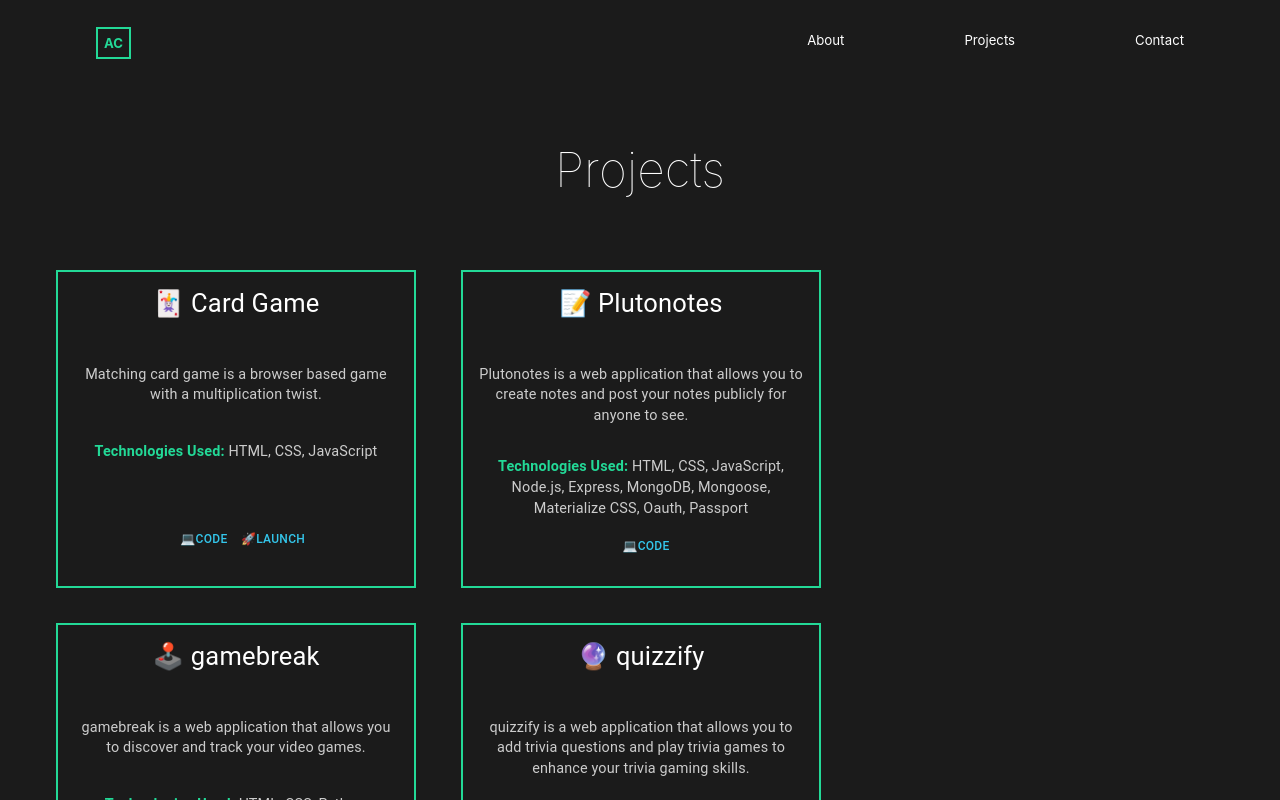
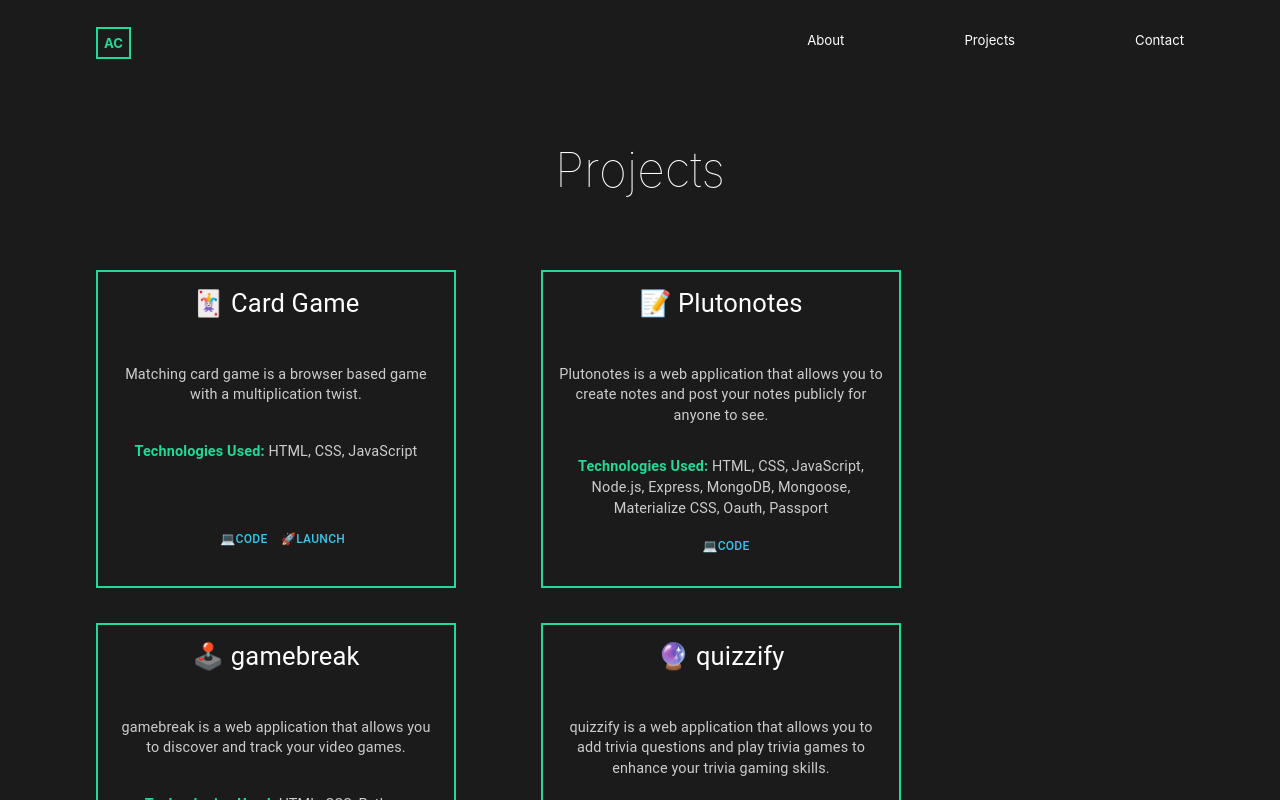
Before and after one commit to angelamchoi/portfolio, a React (Create React App) app: page /work in a window 1280 px wide. Shown: the top 800 px of the page. Built offline with nearby package versions, Linux system fonts and the light colour scheme.

Commit message:
added margin left to project card

```diff
--- a/src/components/ProjectCard.js
+++ b/src/components/ProjectCard.js
@@ -13,7 +13,7 @@ const StyledProjectCard = styled.div`
   margin-bottom: 35px;
   border: 2px solid #23d997;
   width: 360px;
-  margin-left: 10px;
+  margin-left: 50px;
   `;
 
 const StyledLink = styled.a`
```
